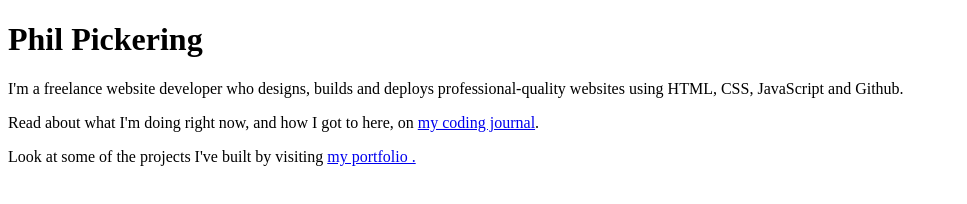
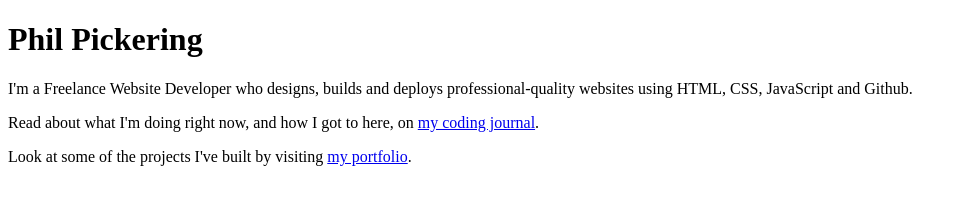
Before and after one commit to readywebdev/readywebdev.github.io, a plain HTML site: page index.html in a window 1280 px wide. Shown: the whole page, without its empty margins (0-967 px from the left). Drawn offline with Linux system fonts and the light colour scheme.

Commit message:
Update index.html

```diff
--- a/index.html
+++ b/index.html
@@ -5,12 +5,12 @@
   </head>
   <body>
     <h1>Phil Pickering</h1>
-    <p>I'm a freelance website developer who designs, builds and deploys professional-quality websites using HTML, CSS, JavaScript and Github.</p>
+    <p>I'm a Freelance Website Developer who designs, builds and deploys professional-quality websites using HTML, CSS, JavaScript and Github.</p>
     <p>Read about what I'm doing right now, and how I got to here, on
       <a href="https://github.com/readywebdev/coding-journal#my-coding-journal">my coding journal</a>.
     </p>
     <p>Look at some of the projects I've built by visiting
-      <a href="projects/golden-gloves/">my portfolio .</a>
+      <a href="projects/golden-gloves/">my portfolio</a>.
     </p>
   </body>
 </html>
```
